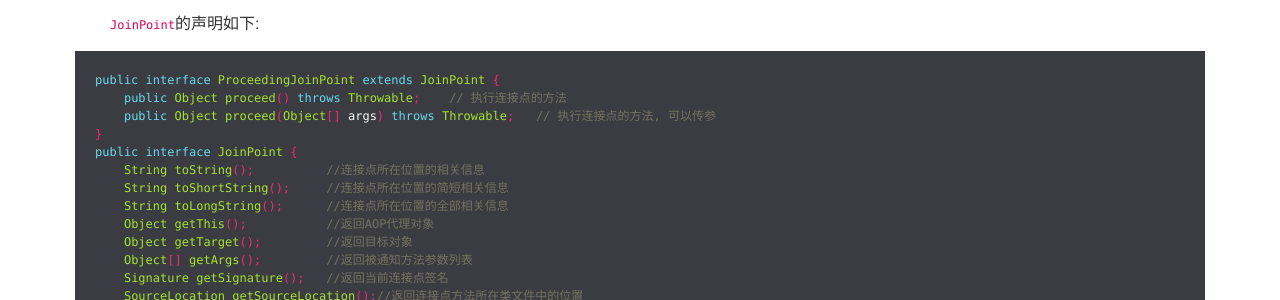
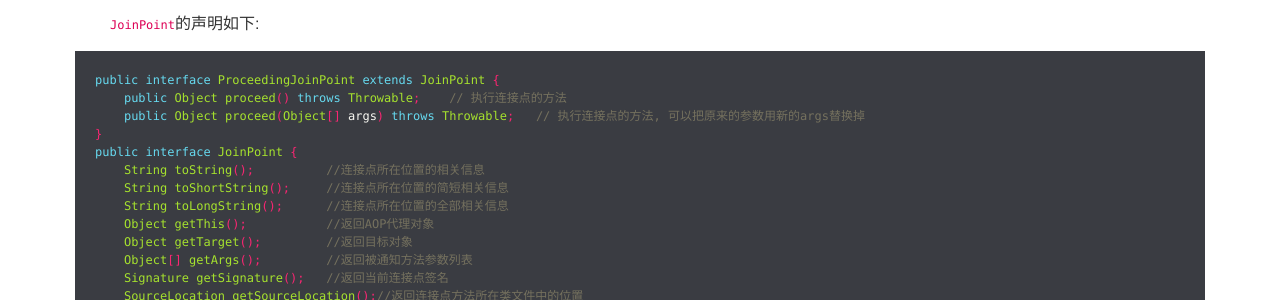
Before and after one commit to rgkjhshi/rgkjhshi.github.io, a Jekyll site: the page built from _posts/2015-11-26-Spring的AOP.md, in a window 1280 px wide and 900 px high, scrolled down 2437 px. Shown: the part 151-451 px from the top of the window. Built offline with Jekyll 4.4.1, drawn with Linux system fonts in a browser that asks for light colours; nearby versions of some CDN libraries; Markdown is read by kramdown in place of the engine named in the settings; comment, search, counter and statistics services are not loaded.

Commit message:
update source

````diff
--- a/_posts/2015-11-26-Spring的AOP.md
+++ b/_posts/2015-11-26-Spring的AOP.md
@@ -111,7 +111,7 @@ public class BeforeExample {
 ```java
 public interface ProceedingJoinPoint extends JoinPoint {
     public Object proceed() throws Throwable;    // 执行连接点的方法
-    public Object proceed(Object[] args) throws Throwable;   // 执行连接点的方法, 可以传参
+    public Object proceed(Object[] args) throws Throwable;   // 执行连接点的方法, 可以把原来的参数用新的args替换掉
 }
 public interface JoinPoint {
     String toString();          //连接点所在位置的相关信息
````
